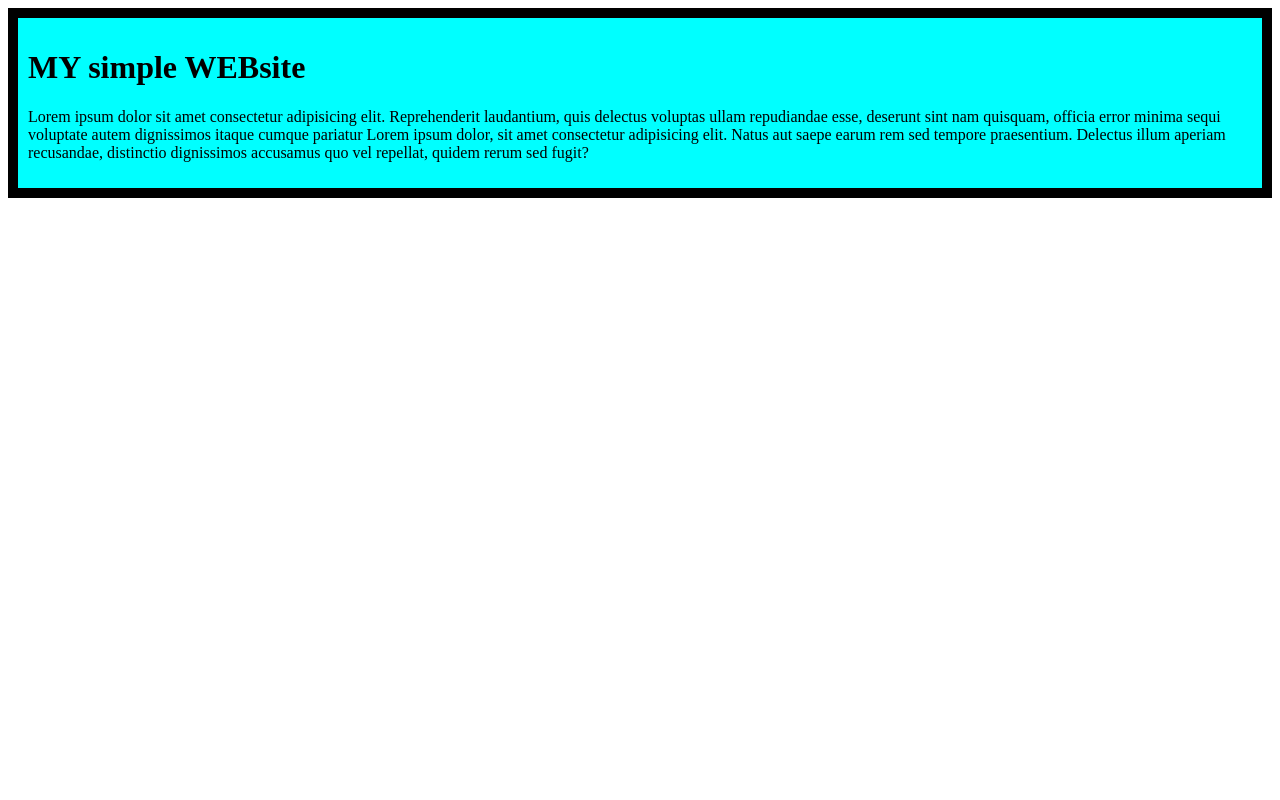
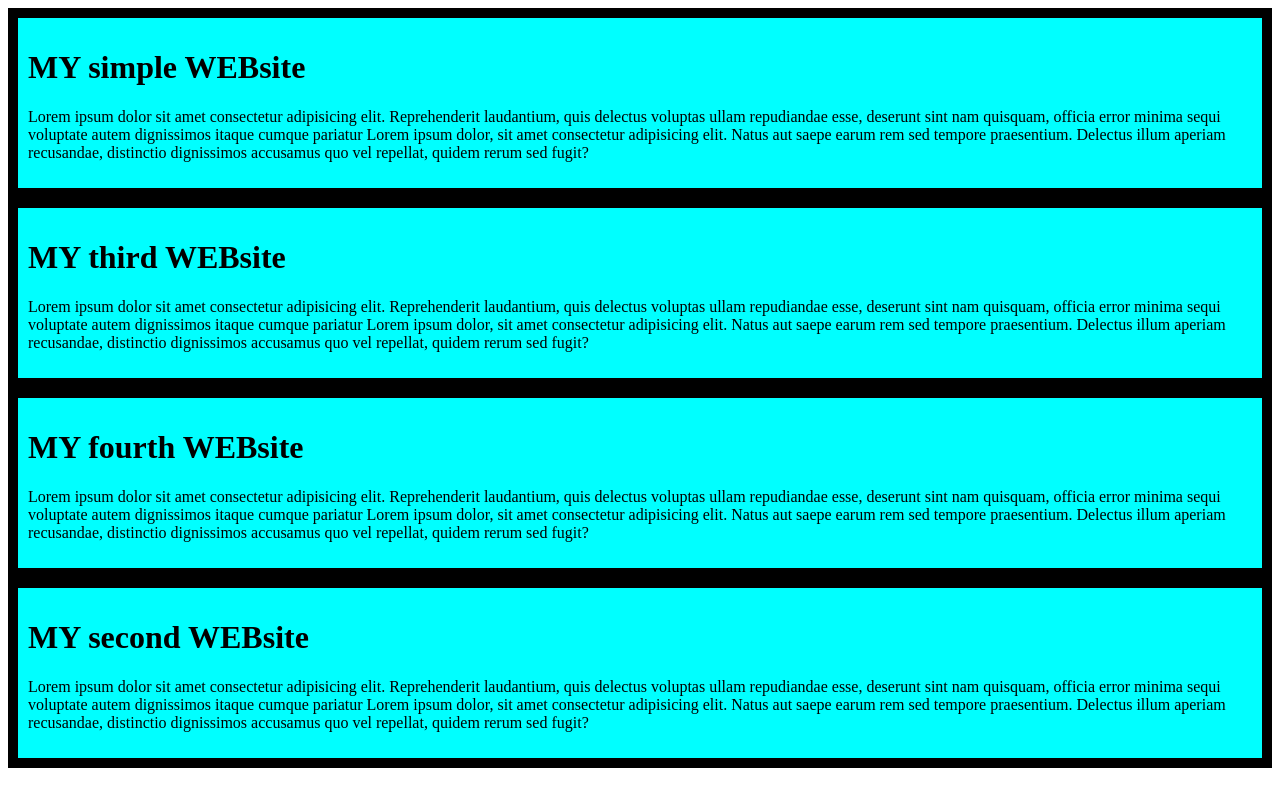
Before and after one commit to samsur4D/my-simple-website, a plain HTML site: page index.html in a window 1280 px wide. Drawn offline with Linux system fonts and the light colour scheme.

Commit message:
added second and third blog

```diff
--- a/index.html
+++ b/index.html
@@ -16,5 +16,32 @@
             Lorem ipsum dolor, sit amet consectetur adipisicing elit. Natus aut saepe earum rem sed tempore praesentium. Delectus illum aperiam recusandae, distinctio dignissimos accusamus quo vel repellat, quidem rerum sed fugit?
                 </p>
     </div>
+    <div>
+        <h1>
+            MY third  WEBsite
+        </h1>
+        <p>
+            Lorem ipsum dolor sit amet consectetur adipisicing elit. Reprehenderit laudantium, quis delectus voluptas ullam repudiandae esse, deserunt sint nam quisquam, officia error minima sequi voluptate autem dignissimos itaque cumque pariatur
+            Lorem ipsum dolor, sit amet consectetur adipisicing elit. Natus aut saepe earum rem sed tempore praesentium. Delectus illum aperiam recusandae, distinctio dignissimos accusamus quo vel repellat, quidem rerum sed fugit?
+                </p>
+    </div>
+    <div>
+        <h1>
+            MY fourth WEBsite
+        </h1>
+        <p>
+            Lorem ipsum dolor sit amet consectetur adipisicing elit. Reprehenderit laudantium, quis delectus voluptas ullam repudiandae esse, deserunt sint nam quisquam, officia error minima sequi voluptate autem dignissimos itaque cumque pariatur
+            Lorem ipsum dolor, sit amet consectetur adipisicing elit. Natus aut saepe earum rem sed tempore praesentium. Delectus illum aperiam recusandae, distinctio dignissimos accusamus quo vel repellat, quidem rerum sed fugit?
+                </p>
+    </div>
+    <div>
+        <h1>
+            MY second WEBsite
+        </h1>
+        <p>
+            Lorem ipsum dolor sit amet consectetur adipisicing elit. Reprehenderit laudantium, quis delectus voluptas ullam repudiandae esse, deserunt sint nam quisquam, officia error minima sequi voluptate autem dignissimos itaque cumque pariatur
+            Lorem ipsum dolor, sit amet consectetur adipisicing elit. Natus aut saepe earum rem sed tempore praesentium. Delectus illum aperiam recusandae, distinctio dignissimos accusamus quo vel repellat, quidem rerum sed fugit?
+                </p>
+    </div>
 </body>
 </html>
```
